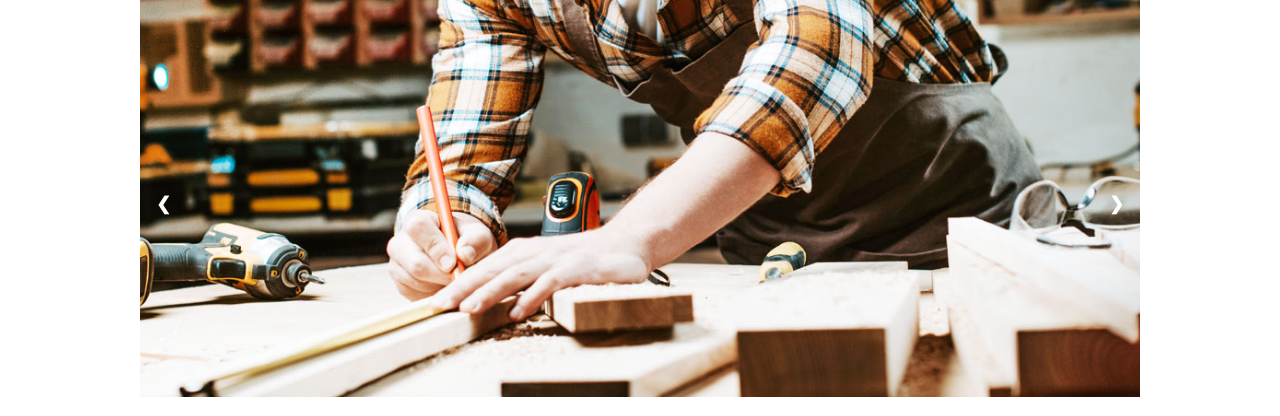
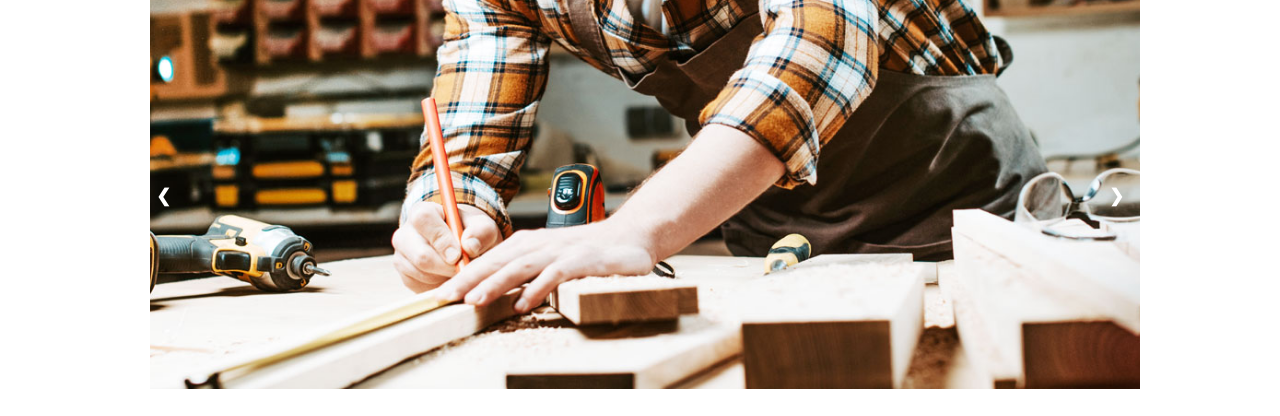
Before and after one commit to felixmontero/FINAL_PROYECT-DIW, a plain HTML site: page src/index.html in a window 1280 px wide. Shown: the part 77-493 px from the top of the page. Drawn offline with Linux system fonts and the light colour scheme.

Commit message:
correctMargin

```diff
--- a/style.css
+++ b/style.css
@@ -1,5 +1,9 @@
  /*---- navbar -----*/
- ul.navbar {
+ * {
+  margin: 0;
+}
+
+  ul.navbar {
    list-style-type: none;
    margin: 0;
    padding: 0;
@@ -123,3 +127,8 @@
  h1 {
   font-size: 35px;
  }
+
+article{
+  margin-left: 10px;
+  margin-bottom: 15px;
+}
```
